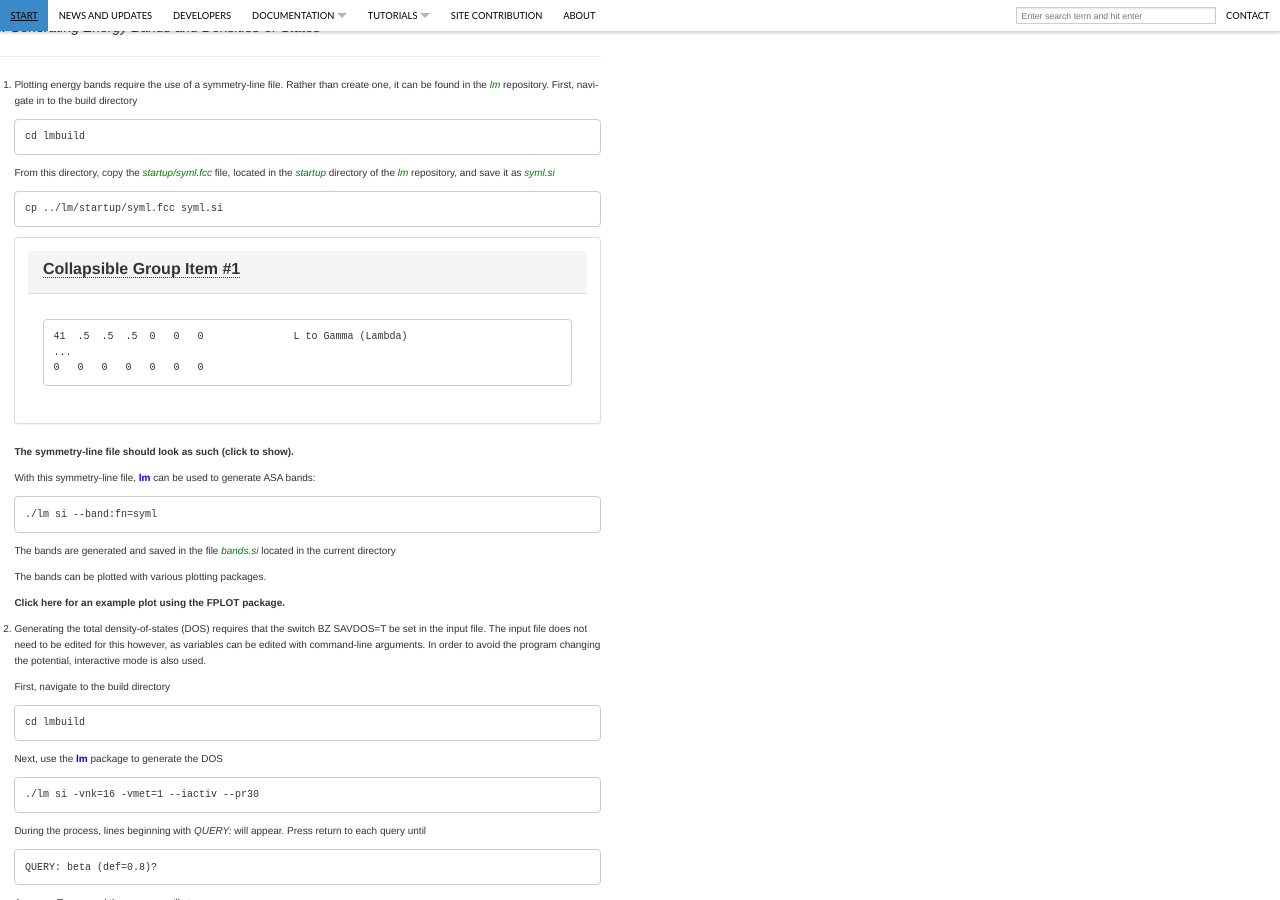
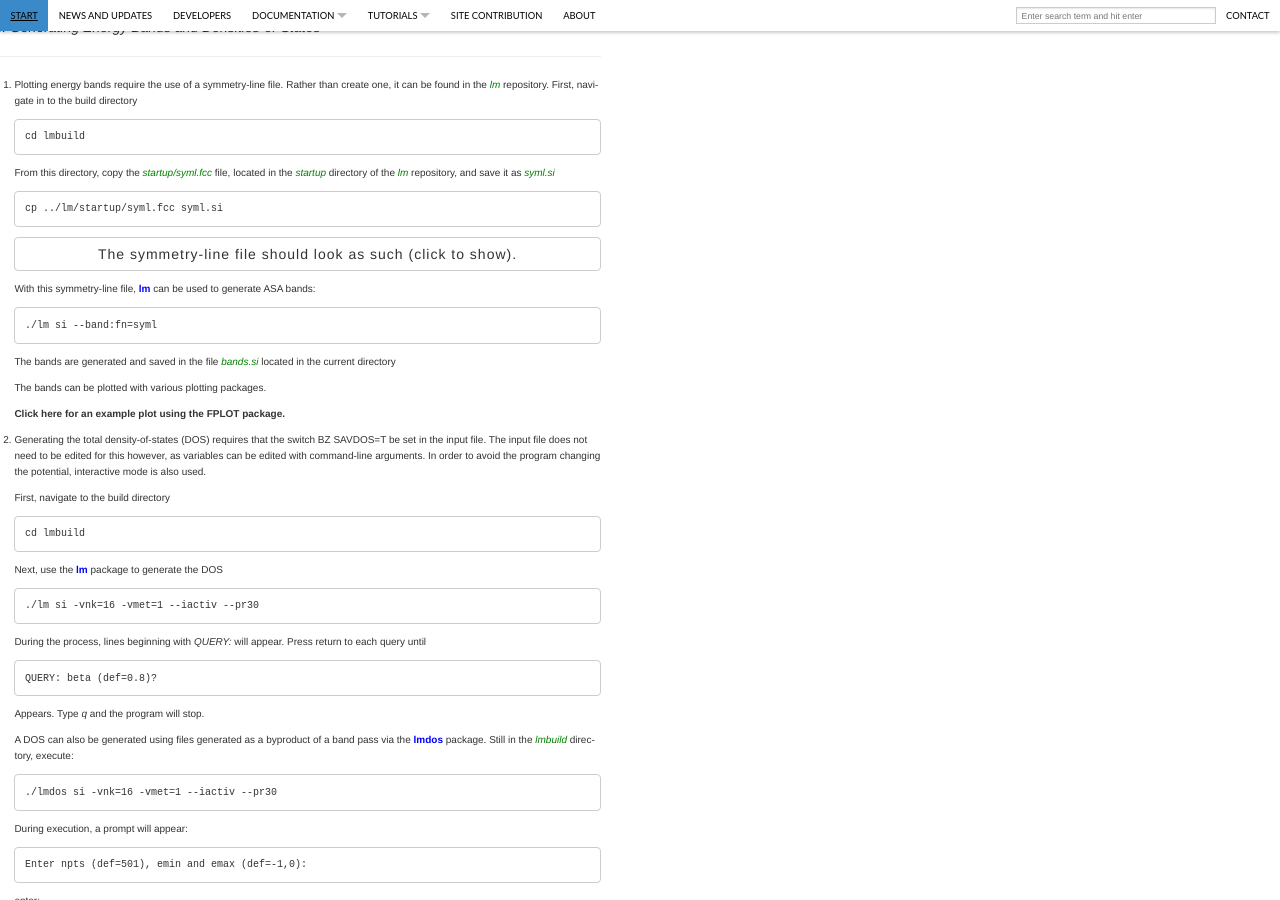
Before and after one commit to smckech/lordcephei.github.io, a Jekyll site: the page built from pages/asadoc.md, in a window 1280 px wide and 900 px high, scrolled down 1629 px. Built offline with Jekyll 4.4.1, drawn with Linux system fonts in a browser that asks for light colours; nearby versions of some CDN libraries; library files that are not in the unit come from our copies.

Commit message:
Original method looked bad, trying a simple button to draw attention to it

```diff
--- a/pages/asadoc.md
+++ b/pages/asadoc.md
@@ -911,29 +911,7 @@ _____________________________________________________________
 
         cp ../lm/startup/syml.fcc syml.si
 
-	{::nomarkdown}<div class="panel panel-default">
-	    <div class="panel-heading" role="tab" id="headingOne">
-	      <h4 class="panel-title">
-	        <a role="button" data-toggle="collapse" data-parent="#accordion" href="#collapseOne" aria-expanded="false" aria-controls="collapseOne">
-	          Collapsible Group Item #1
-	        </a>
-	      </h4>
-	    </div>
-	    <div id="collapseOne" class="panel-collapse collapse in" role="tabpanel" aria-labelledby="headingOne">
-	      <div class="panel-body">{:/}
-
-        41  .5  .5  .5  0   0   0		L to Gamma (Lambda)
-        ...
-        0   0   0   0   0   0   0
-
-    {::nomarkdown}
-	      </div>
-	    </div>
-	  </div>
-      </body>
-    {:/}
-
-    <div onclick="elm = document.getElementById('box1'); if(elm.style.display == 'none') elm.style.display = 'block'; else elm.style.display = 'none';"><b>The symmetry-line file should look as such (click to show).</b></div>
+    <div onclick="elm = document.getElementById('box1'); if(elm.style.display == 'none') elm.style.display = 'block'; else elm.style.display = 'none';"><button type="button" class="btn btn-default btn-default btn-block">The symmetry-line file should look as such (click to show).</button></div>
     {::nomarkdown}<div style="display:none;padding:25px;" id="box1">{:/}
 
         41  .5  .5  .5  0   0   0		L to Gamma (Lambda)
```
